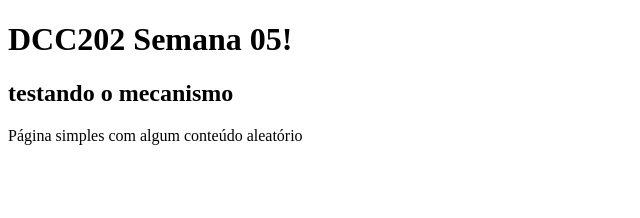
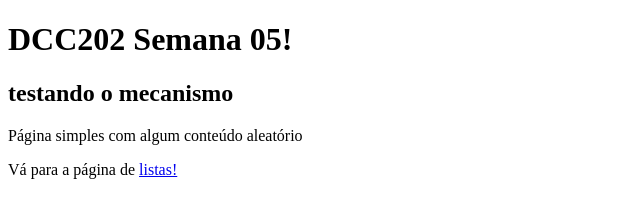
Before and after one commit to ufjf-dcc202/ufjf-dcc202-2026-3-b-atv05-marcosreiffborges, a plain HTML site: page index.html in a window 1280 px wide. Shown: the whole page, without its empty margins (0-640 px from the left). Drawn offline with Linux system fonts and the light colour scheme.

Commit message:
coloco um link pro listas

```diff
--- a/index.html
+++ b/index.html
@@ -9,6 +9,7 @@
     <h1>DCC202 Semana 05!</h1>
     <h2>testando o mecanismo</h2>
     <p>Página simples com algum conteúdo aleatório</p>
+    <p>Vá para a página de <a href="listas.html">listas!</a></p>
 
 </body>
 </html>
```
